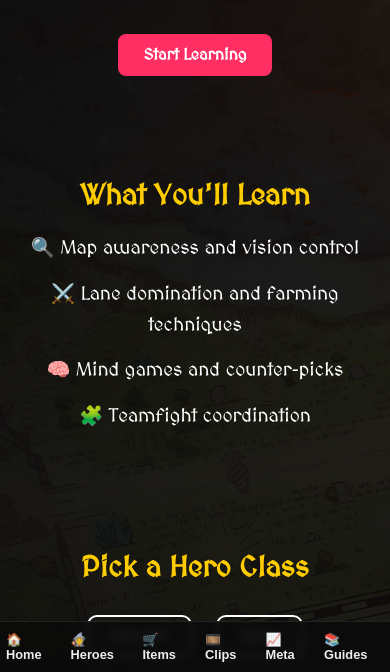
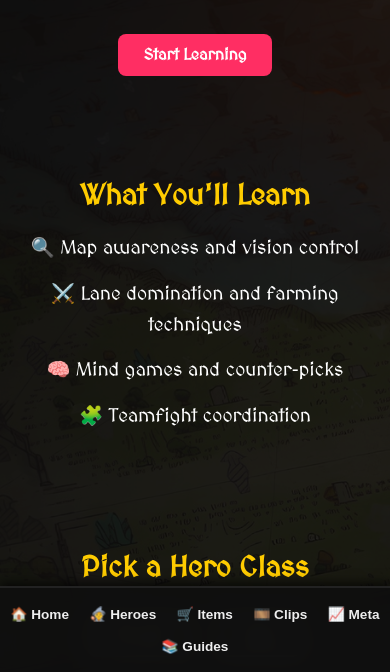
Before and after one commit to Immortal-SF-Interns/Dota-2-Coaching, a plain HTML site: page index.html in a window 390 px wide. Shown: the part 172-844 px from the top of the page. Drawn offline with nearby package versions, Linux system fonts and the light colour scheme.

Commit message:
Upgraded floating nav bar styling and made it mobile responsive

```diff
--- a/style.css
+++ b/style.css
@@ -126,27 +126,32 @@ footer {
   bottom: 0;
   left: 0;
   width: 100%;
-  background: rgba(10, 10, 10, 0.9);
+  background: rgba(15, 15, 15, 0.95);
   display: flex;
-  justify-content: space-around;
-  padding: 10px 0;
+  justify-content: space-evenly;
+  align-items: center;
+  padding: 20px 0;
   z-index: 9999;
-  backdrop-filter: blur(5px);
-  border-top: 1px solid #222;
+  backdrop-filter: blur(10px);
+  border-top: 2px solid #222;
+  box-shadow: 0 -3px 10px rgba(0, 0, 0, 0.7);
 }
 
 .bottom-nav a {
   color: #eee;
   text-decoration: none;
-  font-size: 0.9rem;
+  font-size: 1rem;
   font-weight: bold;
   font-family: 'Orbitron', sans-serif;
+  padding: 10px 15px;
+  border-radius: 8px;
   transition: all 0.3s ease;
 }
 
 .bottom-nav a:hover {
+  background: #00ffff33;
   color: #00ffff;
-  transform: scale(1.15);
+  transform: scale(1.1);
 }
 
 html {
@@ -167,8 +172,16 @@ html {
     padding: 40px 10px;
   }
 
-  .bottom-nav a {
-    font-size: 0.8rem;
-    padding: 0 6px;
+  @media (max-width: 600px) {
+    .bottom-nav {
+      flex-wrap: wrap;
+      padding: 10px 0;
+    }
+
+    .bottom-nav a {
+      font-size: 0.85rem;
+      padding: 8px 10px;
+    }
   }
+
 }
```
